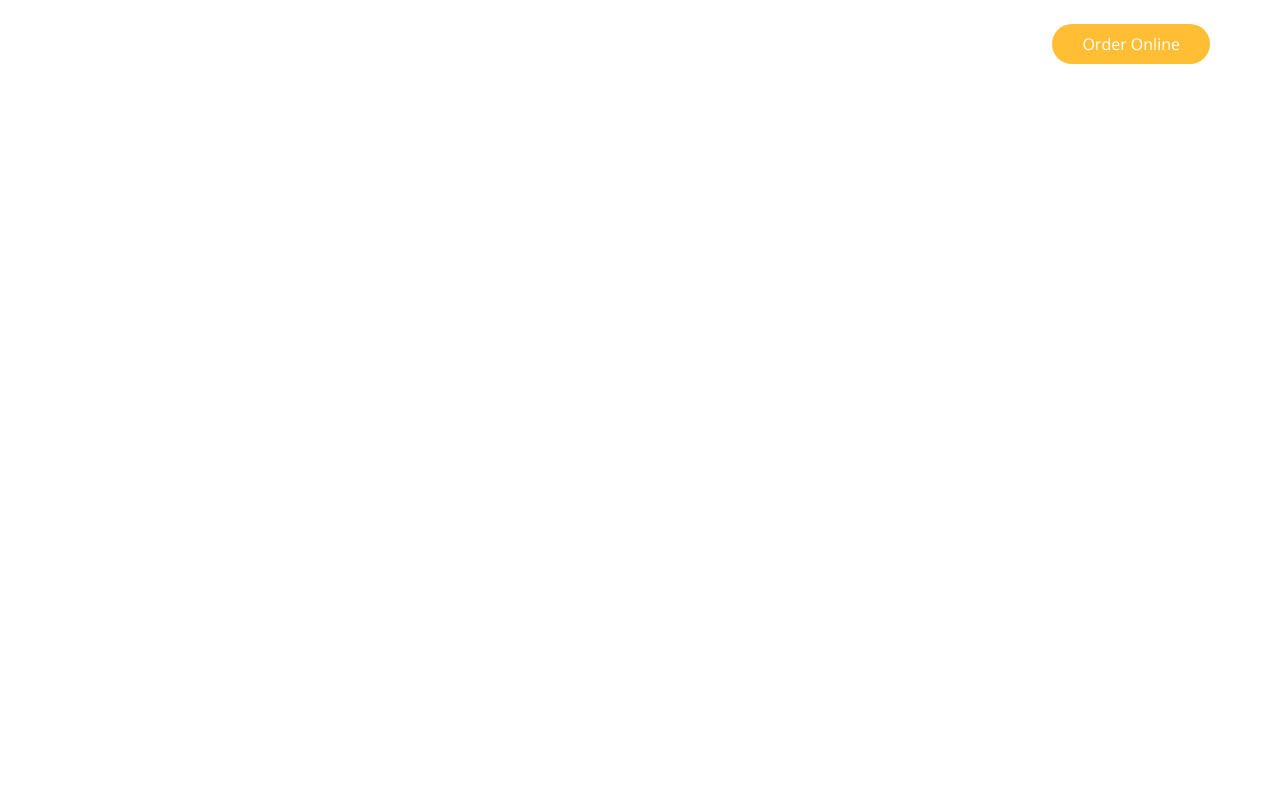
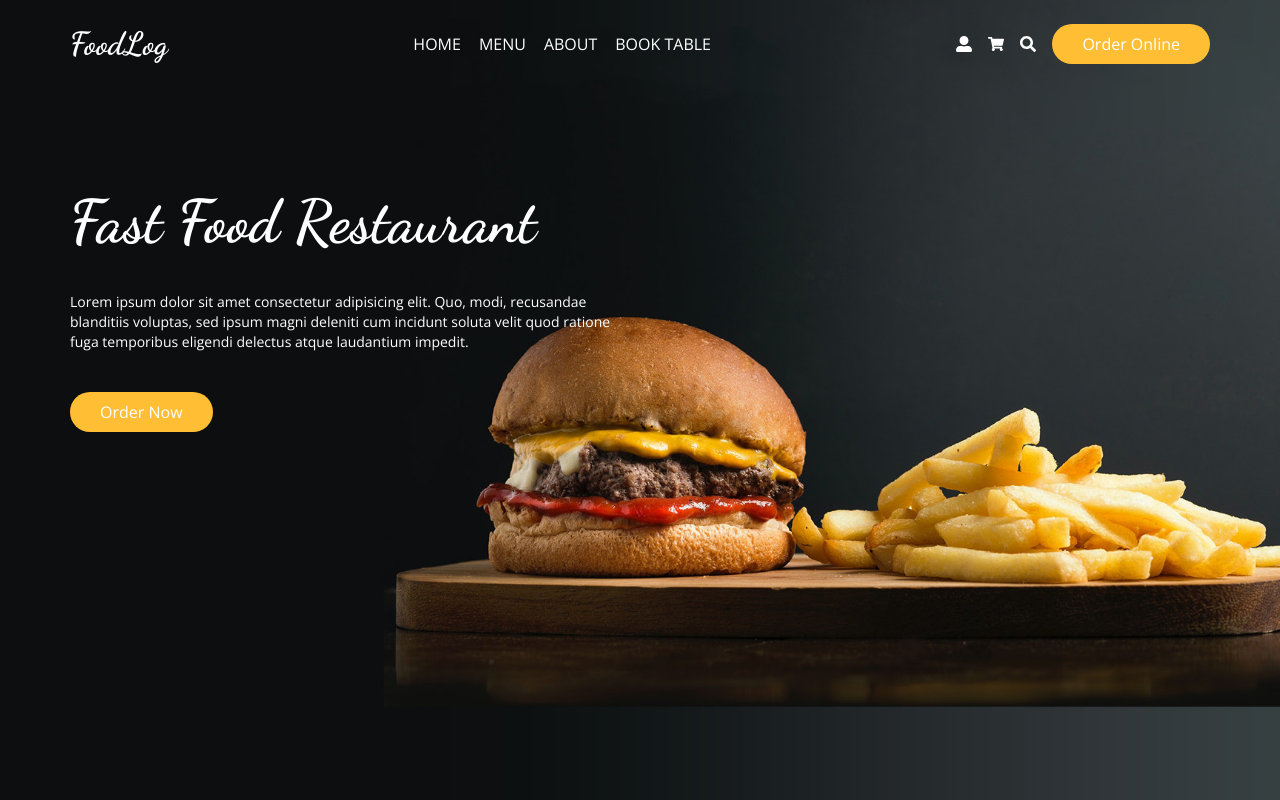
Before and after one commit to onsever/food-ordering-app, a Next.js app: page / in a window 1280 px wide. Built offline with nearby package versions, Linux system fonts and the light colour scheme.

Commit message:
added carousel to the home component

```diff
--- a/pages/home/index.jsx
+++ b/pages/home/index.jsx
@@ -1,7 +1,12 @@
 import React from "react";
+import Carousel from "../../components/ui/Carousel";
 
 const Index = () => {
-  return <div></div>;
+  return (
+    <div className="relative">
+      <Carousel />
+    </div>
+  );
 };
 
 export default Index;
```
